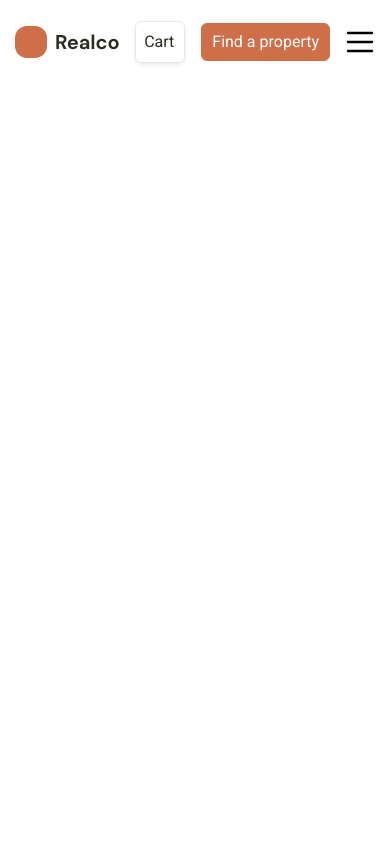
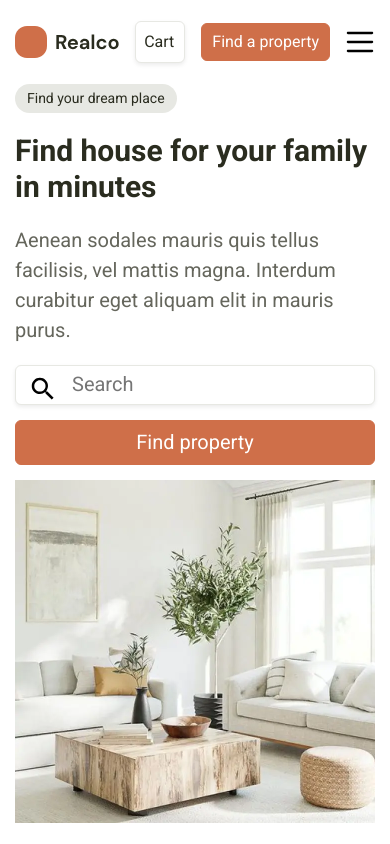
Before and after one commit to Elborn666/Realco, a plain HTML site: page index.html in a window 390 px wide. Drawn offline with nearby package versions, Linux system fonts and the light colour scheme.

Commit message:
зробив секцію хіро

```diff
--- a/index.html
+++ b/index.html
@@ -62,9 +62,23 @@
 
     <main>
         <section class="hero">
-            <div class="hero__container">
+            <div class="hero__container container">
                 <div class="hero__body">
-
+                    <div class="hero__content">
+                        <p class="hero__label label">Find your dream place</p>
+                        <h1 class="hero__title">Find house for your family in minutes</h1>
+                        <p class="hero__subtitle">Aenean sodales mauris quis tellus facilisis, vel mattis magna. Interdum curabitur eget aliquam elit in mauris purus.</p>
+                        <form action="" class="hero__form">
+                            <svg class="hero-search">
+                                <use href="./icon/sprite.svg#icon-search"></use>
+                            </svg>
+                            <input type="text" class="hero__input" placeholder="Search">
+                            <button type="submit" class="hero__button button-orange">Find property</button>
+                        </form>
+                    </div>
+                    <div class="hero__img-wrapp">
+                        <img src="./img/hero/hero.webp" alt="hero" class="hero__img">
+                    </div>
                 </div>
             </div>
         </section>
--- a/sass/_general-styles.scss
+++ b/sass/_general-styles.scss
@@ -38,6 +38,7 @@ body {
 }
 .label {
     padding: 4px 12px;
+    font-size: 14px;
     color: var(--title-color);
     border-radius: 32px;
     background: var(--silver-color);
--- a/sass/_header.scss
+++ b/sass/_header.scss
@@ -101,7 +101,7 @@
 }
 @media screen and (max-width: 991.98px) {
     .header__body {
-       flex-wrap: wrap;
+       justify-content: space-between;
     }
     .header__logo {
         margin-right: 15px;
@@ -110,7 +110,10 @@
         column-gap: 15px;
     }
 }
-@media screen and (max-width: 859.98px) {
+@media screen and (max-width: 820px) {
+    .header__logo {
+        margin-right: auto;
+    }
     .header__hidde-icon {
         display: flex;
         align-items: center;
@@ -127,10 +130,6 @@
     }
     .header__nav {
         display: none;
-        margin-right: 0px;
-    }
-    .header__burger-icon {
-        display: block;
     }
 }
 @media screen and (max-width: 767.98px) {
@@ -151,6 +150,9 @@
     .header__button-white {
         width: 50px;
     }
+    .header__burger-icon {
+        display: block;
+    }
 }
 @media screen and (max-width: 379.98px) {
    .header__list-button {
--- a/sass/_hero.scss
+++ b/sass/_hero.scss
@@ -0,0 +1,134 @@
+.hero {
+}
+.hero__container {
+}
+.hero__body {
+    display: flex;
+    justify-content: center;
+    align-items: center;
+}
+.hero__content {
+    position: relative;
+    display: flex;
+    flex-direction: column;
+    max-width: 560px;
+    row-gap: 20px;
+    margin-right: 80px;
+    // &::after {
+    //     position: absolute;
+    //     bottom: 0px;
+    //     right: -80px;
+    //     content: "";
+    //     display: block;
+    //     background-image: url('../icon/corner-bottom.svg');
+    //     background-position: center;
+    //     background-repeat: no-repeat;
+    //     background-size: contain;
+    //     width: 135px;
+    //     height: 135px;
+    // }
+    // &::before {
+    //     position: absolute;
+    //     top: 0px;
+    //     left: -80px;
+    //     content: "";
+    //     display: block;
+    //     background-image: url('../icon/corner-top.svg');
+    //     background-position: center;
+    //     background-repeat: no-repeat;
+    //     background-size: contain;
+    //     width: 135px;
+    //     height: 135px;
+    // }
+}
+.hero__label {
+    width: 162px;
+}
+.hero__title {
+    font-size: 56px;
+    line-height: 1.2;
+    color: var(--title-color);
+}
+.hero__subtitle {
+    font-size: 20px;
+}
+.hero__form {
+    position: relative;
+    display: flex;
+}
+.hero-search {
+    position: absolute;
+    top: 12px;
+    left: 16px;
+    width: 24px;
+    height: 24px;
+}
+.hero__input {
+    min-width: 310px;
+    margin-right: 16px;
+    padding: 11px 0px 9px 56px;
+    border-radius: 6px;
+    border: 1px solid var(--silver-color);
+    background: var(--white-color);
+    box-shadow: 0px 2px 4px 0px rgba(0, 0, 0, 0.08);
+    &::placeholder{
+        font-size: 20px;
+    }
+}
+.hero__button {
+    padding: 10px 18px;
+    font-size: 20px;
+}
+.hero__img-wrapp {
+    max-width: 720px;
+}
+.hero__img {
+    max-width: 100%;
+    height: 100%;
+    object-fit: contain;
+}
+@media screen and (max-width: 991.98px) {
+    .hero__content {
+        margin-right: 20px;
+    }
+    .hero__title {
+        font-size: 30px;
+    }
+    .hero__form {
+        flex-wrap: wrap;
+        row-gap: 15px;
+    }
+    .hero__input {
+        margin-right: 0px;
+    }
+    .hero__button {
+        min-width: 310px;
+    }
+
+}
+@media screen and (max-width: 859.98px) {
+
+}
+@media screen and (max-width: 767.98px) {
+    .hero__body {
+        flex-direction: column;
+    }
+    .hero__content {
+        margin-right: 0px;
+    }
+    .hero__form {
+        margin-bottom: 15px;
+    }
+    .hero__input {
+        min-width: 100%;
+    }
+    .hero__button {
+        min-width: 100%;
+    }
+
+}
+@media screen and (max-width: 479.98px) {
+}
+@media screen and (max-width: 379.98px) {
+
+}
```
Also changed, not shown: css/main.css, css/main.min.css, 2 other files.
